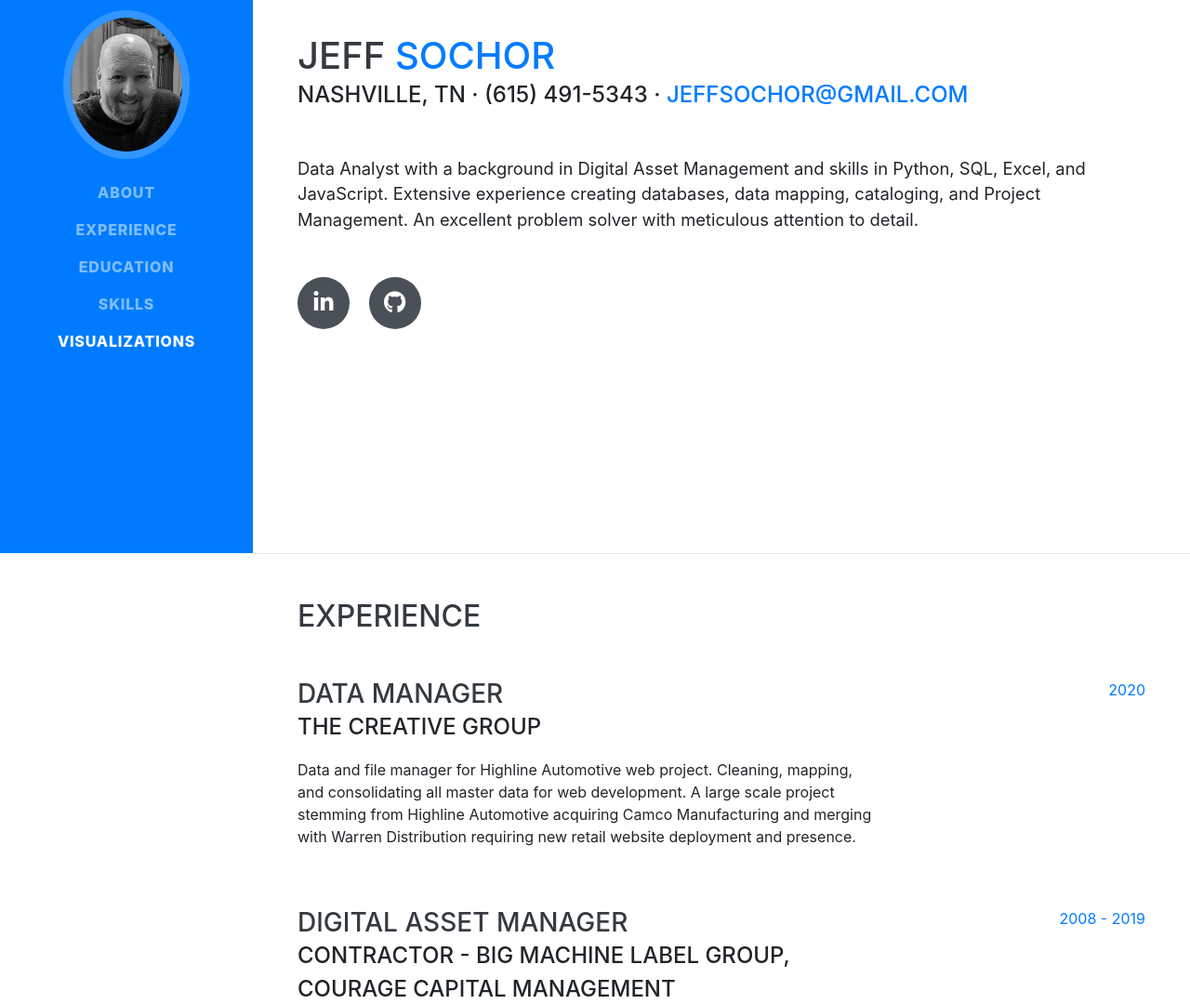
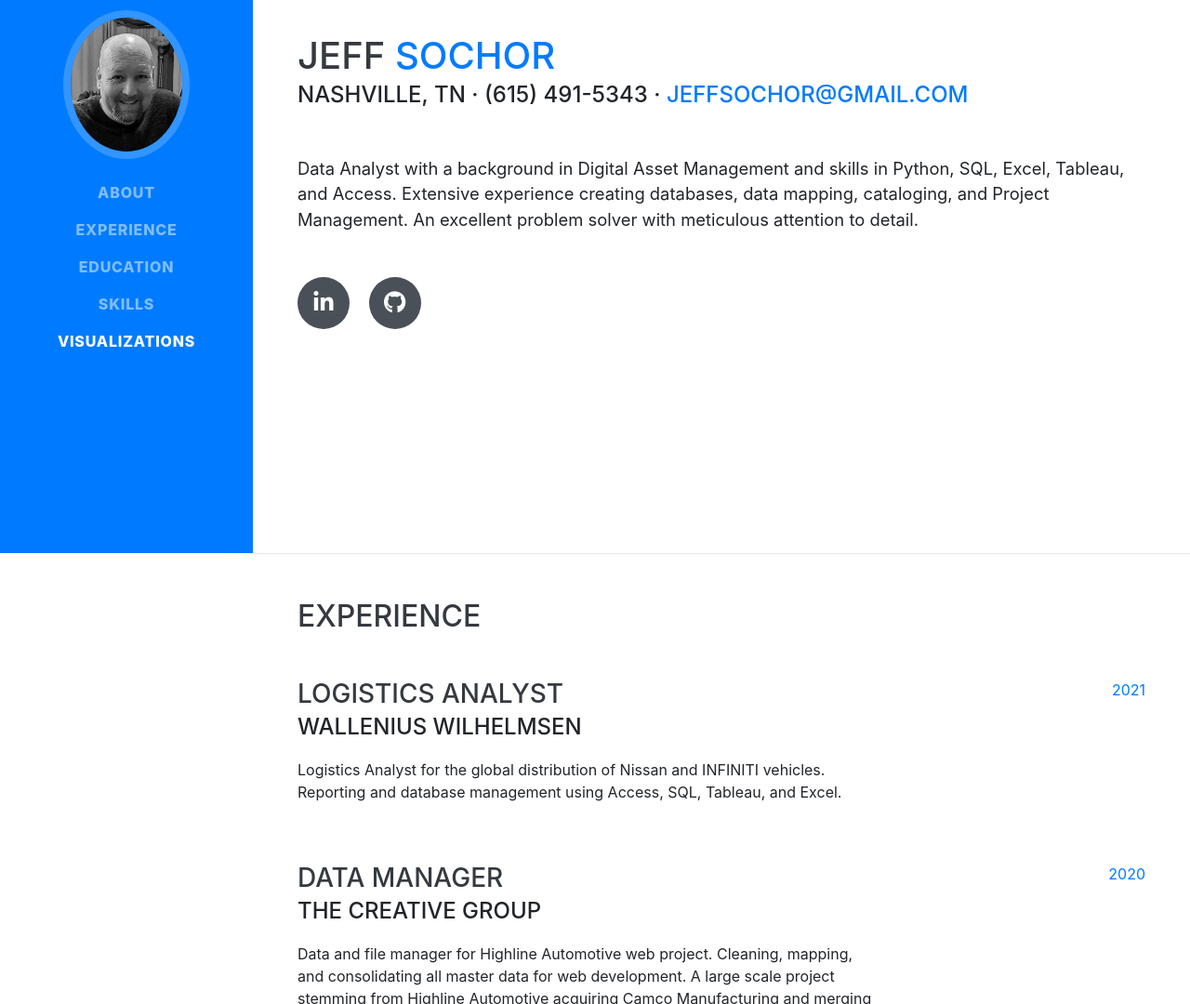
Before and after one commit to jeffsochor/jeffsochor.github.io, a website with bundled scripts: page index.html in a window 1280 px wide. Shown: the part 205-1285 px from the top of the page at 93% size. Built offline with nearby package versions, Linux system fonts and the light colour scheme; a web font is replaced by a local one.

Commit message:
Update index.html

```diff
--- a/index.html
+++ b/index.html
@@ -67,7 +67,7 @@
           <a href="mailto:jeffsochor@gmail.com">jeffsochor@gmail.com</a>
         </div>
         <p class="lead mb-5">Data Analyst with a background in Digital Asset Management and skills in
-          Python, SQL, Excel, and JavaScript. Extensive experience creating databases,
+          Python, SQL, Excel, Tableau, and Access. Extensive experience creating databases,
           data mapping, cataloging, and Project Management. An excellent problem solver with meticulous attention to detail.</p>
         <div class="social-icons">
           <a href="https://www.linkedin.com/in/jeffsochor">
@@ -85,6 +85,18 @@
     <section class="resume-section p-3 p-lg-5 d-flex justify-content-center" id="experience">
       <div class="w-100">
         <h2 class="mb-5">Experience</h2>
+
+          <div class="resume-item d-flex flex-column flex-md-row justify-content-between mb-5">
+          <div class="resume-content">
+            <h3 class="mb-0">Logistics Analyst</h3>
+            <div class="subheading mb-3">Wallenius Wilhelmsen</div>
+            <p>Logistics Analyst for the global distribution of Nissan and INFINITI vehicles. Reporting and database management using Access, SQL, Tableau, and Excel.
+            </p>
+          </div>
+          <div class="resume-date text-md-right">
+            <span class="text-primary">2021</span>
+          </div>
+        </div>
 
         <div class="resume-item d-flex flex-column flex-md-row justify-content-between mb-5">
           <div class="resume-content">
```
